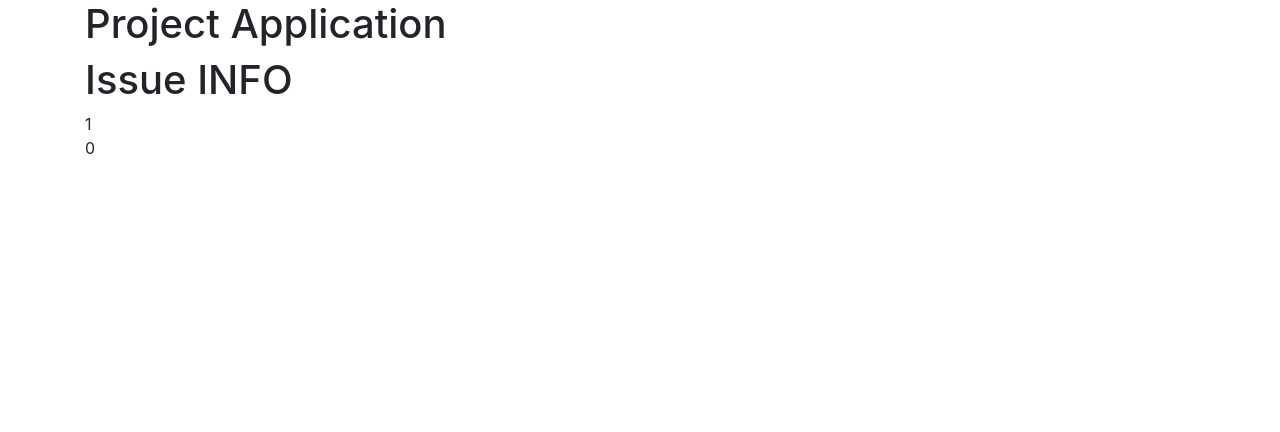
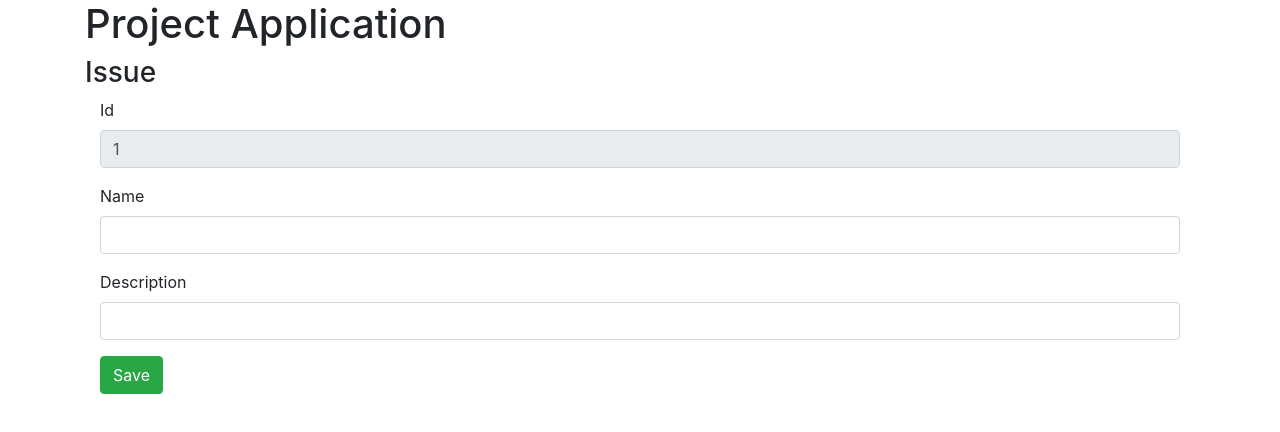
Before and after one commit to konradw98/isel-daw-private, a React (Create React App) app in the folder front-endv1/: page /issue/1 in a window 1280 px wide. Shown: the top 432 px of the page. Built offline with nearby package versions, Linux system fonts and the light colour scheme; no server answers.

Commit message:
bug fixed

```diff
--- a/front-endv1/src/component/IssueComponent.jsx
+++ b/front-endv1/src/component/IssueComponent.jsx
@@ -1,5 +1,7 @@
 import React, {Component} from 'react';
 import ProjectDataService from '../service/ProjectDataService';
+import { Formik, Form, Field, ErrorMessage } from 'formik';
+
 
 class IssueComponent extends Component{
 
@@ -8,27 +10,73 @@ class IssueComponent extends Component{
 
         this.state={
             id: this.props.match.params.id,
-            name: '',
-            description: '',
-            iid: 0
+            name: null,
+            description: null,
+            iid: null
         }
+        this.onSubmit = this.onSubmit.bind(this)
     }
 
+    componentDidMount(){
+        console.log("JESTEM W DID MOUNT ISSUE COMPONENt")
+        if(this.state.id==-1){
+            return
+        }
+
+        ProjectDataService.retrieveIssue(this.state.id)
+            .then(response=> this.setState({
+                name: response.data.name,
+                description: response.data.description,
+                iid: response.data.iid
+
+            }))
+
+    }
+
+    onSubmit(values) {
+        console.log(values);
+    }
 
     render(){
+        console.log("rendername="+this.state.name)
+        console.log("renderdescription="+this.state.description)
+        console.log("renderiid="+this.state.iid)
 
-        let {name,id,iid}=this.state
+        let {name,id,description}=this.state
 
         return (
             <div>
-            <h1>Issue INFO</h1>
-            <div>{id}</div>
-            <div>{name}</div>
-            <div>{iid}</div>
+                <h3>Issue</h3>
+                <div className="container">
+                    <Formik
+                        initialValues={{ id,name,description }}
+                        onSubmit={this.onSubmit}
+                        enableReinitialize={true}
+                    >
+                        {
+                            (props) => (
+                                <Form>
+                                    <fieldset className="form-group">
+                                        <label>Id</label>
+                                        <Field className="form-control" type="text" name='id' disabled />
+                                    </fieldset>
+                                    <fieldset className="form-group">
+                                        <label>Name</label>
+                                        <Field className="form-control" type="text" name="name" />
+                                    </fieldset>
+                                    <fieldset className="form-group">
+                                        <label>Description</label>
+                                        <Field className="form-control" type="text" name="description" />
+                                    </fieldset>
+                                    <button className="btn btn-success" type="submit">Save</button>
+                                </Form>
+                            )
+                        }
+                    </Formik>
+
+                </div>
             </div>
-
-        )
-    }
+        )}
 }
 
 export default IssueComponent
--- a/front-endv1/src/component/ProjectComponent.jsx
+++ b/front-endv1/src/component/ProjectComponent.jsx
@@ -62,7 +62,7 @@ class ProjectComponent extends Component{
     }
 
     render(){
-
+        this.componentDidMount()
         let {name, id}= this.state
         return (
             <div>
--- a/front-endv1/src/service/ProjectDataService.js
+++ b/front-endv1/src/service/ProjectDataService.js
@@ -40,7 +40,7 @@ class ProjectDataService{
         return axios.get('http://localhost:8080/projects/'+id);
     }
 
-    retrieveIsue(id){
+    retrieveIssue(id){
         console.log('ececuted service retrieveIssue')
         console.log('id='+id)
         return axios.get('http://localhost:8080/issues/'+id);
```
Also changed, not shown: 1 other file (tests, documents, lock files or other folders).
